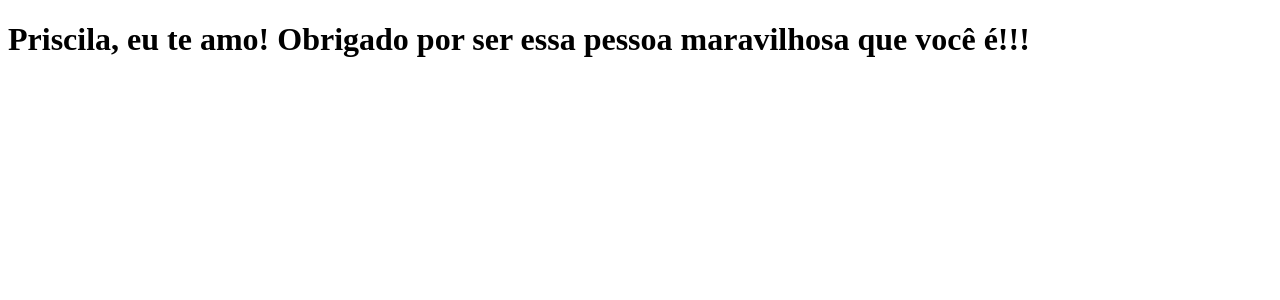
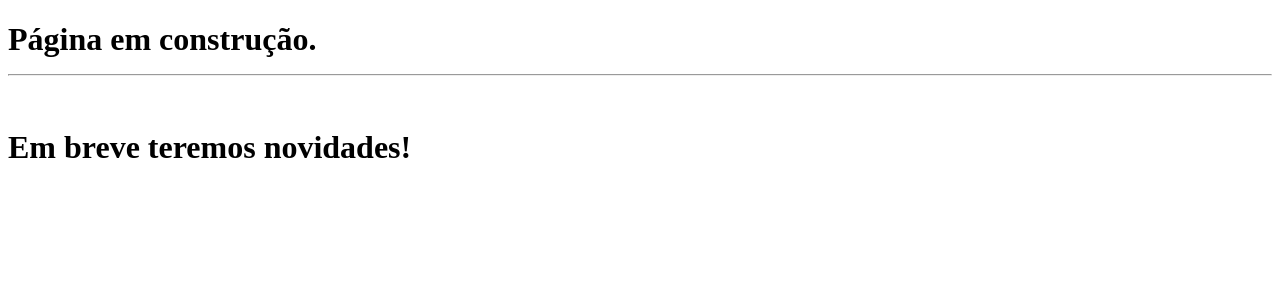
Before and after one commit to johnmarl0n/clone-tabnews, a Next.js app: page / in a window 1280 px wide. Shown: the top 300 px of the page. Built offline with nearby package versions, Linux system fonts and the light colour scheme.

Commit message:
ajustando mensagem `em construção`

```diff
--- a/pages/index.js
+++ b/pages/index.js
@@ -1,8 +1,7 @@
 function Home() {
   return (
     <h1>
-      Priscila, eu te amo! Obrigado por ser essa pessoa maravilhosa que você
-      é!!!
+      Página em construção.<hr></hr><br></br> Em breve teremos novidades!
     </h1>
   );
 }
```
